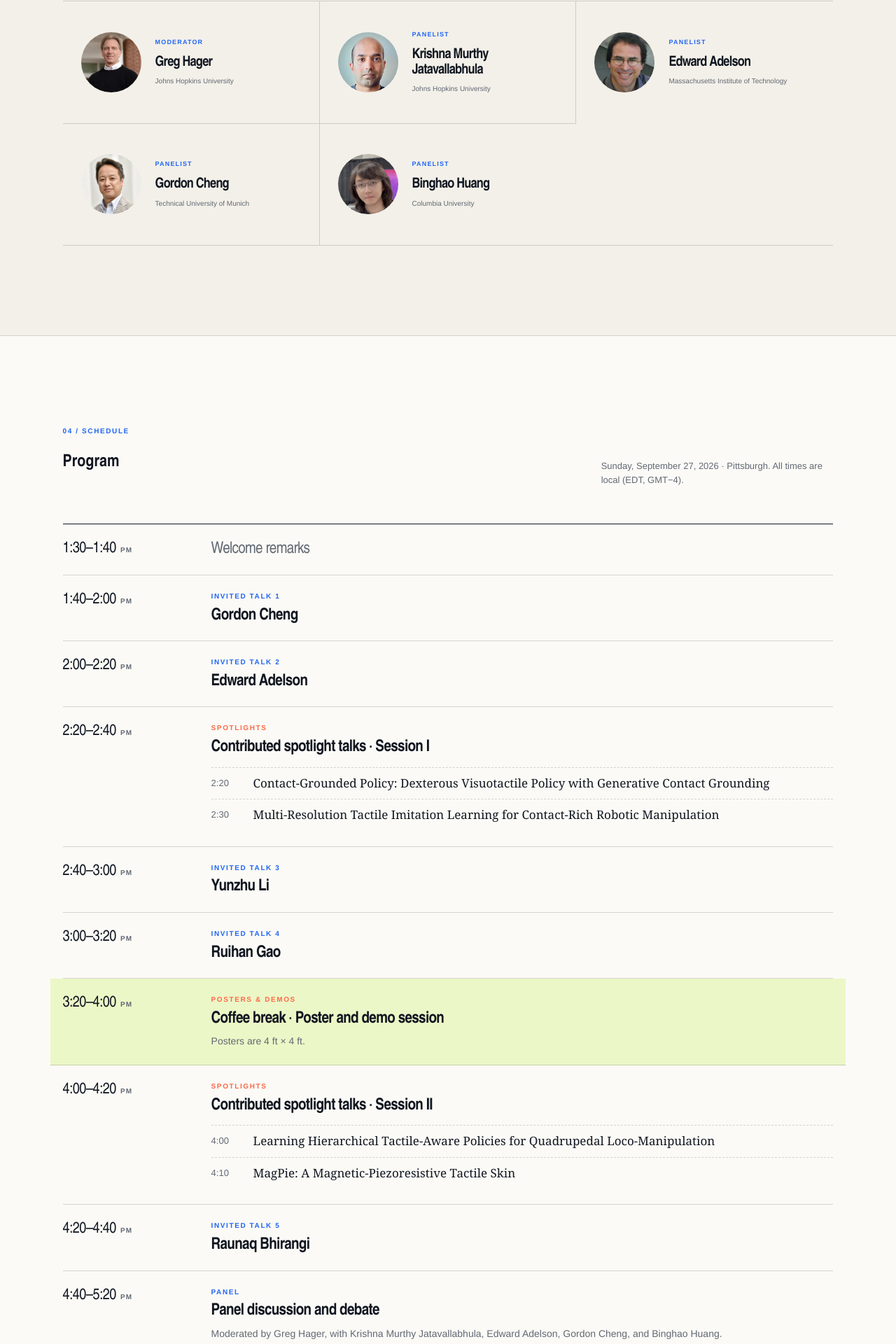
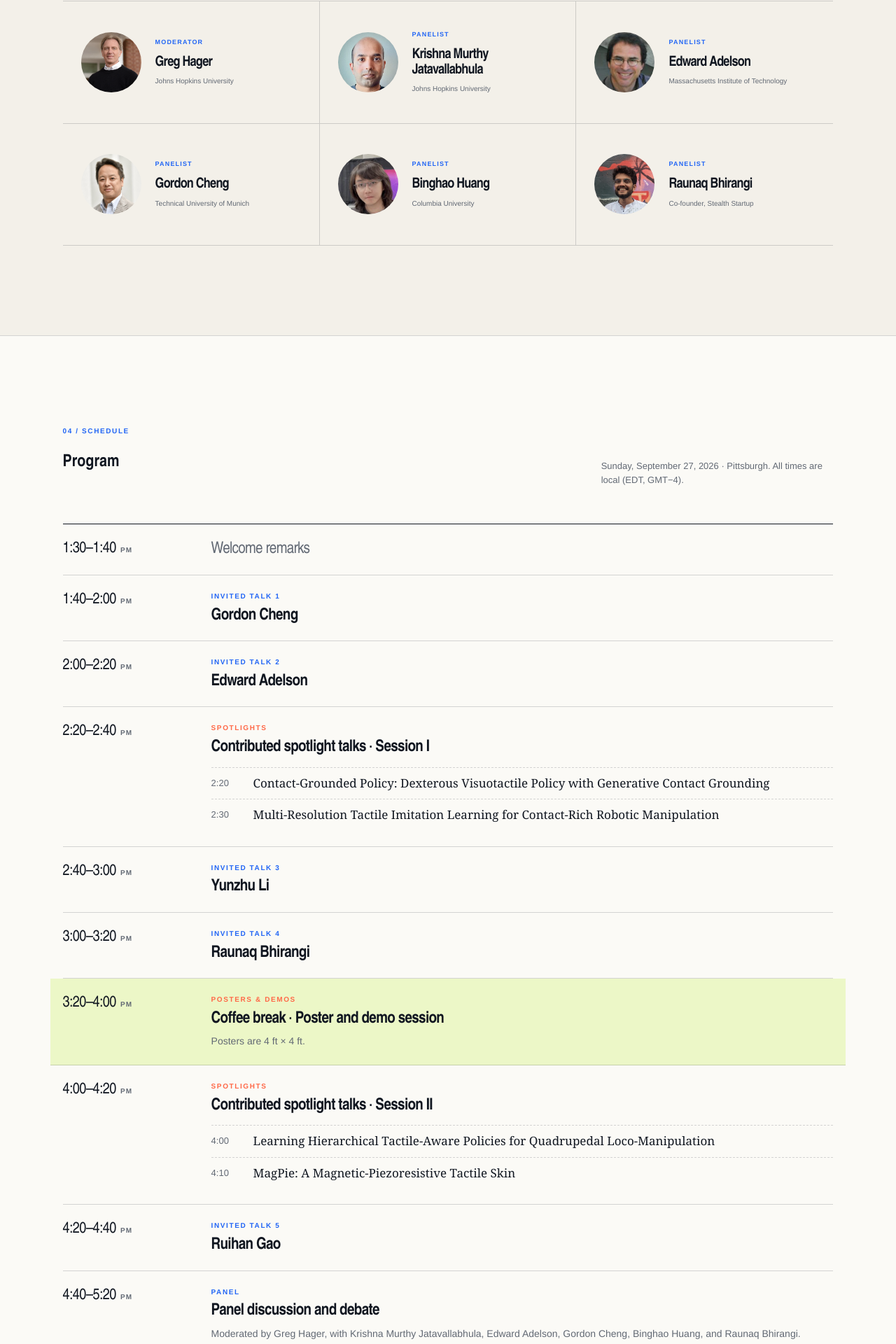
Before and after one commit to tactile-dexterity-iros/tactile-dexterity-iros.github.io, a Next.js app: page / in a window 1280 px wide. Shown: the part 3346-5266 px from the top of the page at 70% size. Built offline with nearby package versions, Linux system fonts and the light colour scheme.

Commit message:
Swap Raunaq Bhirangi and Ruihan Gao talk slots, add Raunaq to panel
- Raunaq Bhirangi now speaks at 3:00-3:20, Ruihan Gao at 4:20-4:40
- Add Raunaq Bhirangi as a panelist
- Delete unused Roberto Calandra portrait

```diff
--- a/app/page.tsx
+++ b/app/page.tsx
@@ -79,6 +79,13 @@ const panelists = [
     image: "/people/binghao-huang.jpg",
     url: "https://binghao-huang.github.io/",
   },
+  {
+    name: "Raunaq Bhirangi",
+    affiliation: "Co-founder, Stealth Startup",
+    role: "Panelist",
+    image: "/people/raunaq-bhirangi.jpg",
+    url: "https://raunaqb.com/",
+  },
 ];
 
 const schedule = [
@@ -97,7 +104,7 @@ const schedule = [
     ],
   },
   { time: "2:40", end: "3:00", title: "Yunzhu Li", label: "Invited talk 3", kind: "talk" },
-  { time: "3:00", end: "3:20", title: "Ruihan Gao", label: "Invited talk 4", kind: "talk" },
+  { time: "3:00", end: "3:20", title: "Raunaq Bhirangi", label: "Invited talk 4", kind: "talk" },
   {
     time: "3:20",
     end: "4:00",
@@ -117,14 +124,14 @@ const schedule = [
       { time: "4:10", title: "MagPie: A Magnetic-Piezoresistive Tactile Skin" },
     ],
   },
-  { time: "4:20", end: "4:40", title: "Raunaq Bhirangi", label: "Invited talk 5", kind: "talk" },
+  { time: "4:20", end: "4:40", title: "Ruihan Gao", label: "Invited talk 5", kind: "talk" },
   {
     time: "4:40",
     end: "5:20",
     title: "Panel discussion and debate",
     label: "Panel",
     kind: "panel",
-    note: "Moderated by Greg Hager, with Krishna Murthy Jatavallabhula, Edward Adelson, Gordon Cheng, and Binghao Huang.",
+    note: "Moderated by Greg Hager, with Krishna Murthy Jatavallabhula, Edward Adelson, Gordon Cheng, Binghao Huang, and Raunaq Bhirangi.",
   },
   { time: "5:20", end: "5:30", title: "Closing remarks", kind: "break" },
   { time: "5:30", title: "End", kind: "break" },
```
Also changed, not shown: public/people/roberto-calandra.png (deleted).
